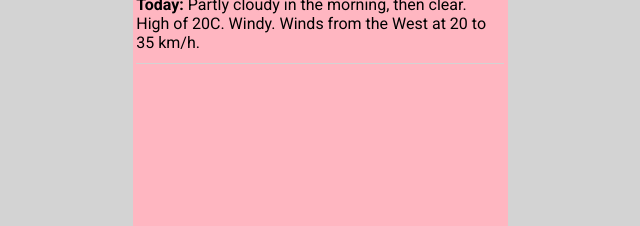
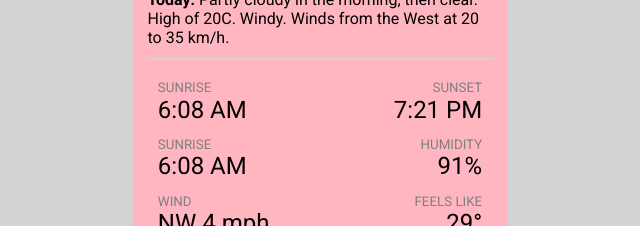
Before and after one commit to npranto/weather-art, a React (Create React App) app: page / in a window 1280 px wide. Shown: the part 574-800 px from the top of the page, without its empty margins (320-960 px from the left). Built offline with nearby package versions, Linux system fonts and the light colour scheme.

Commit message:
w-cT8Sp2HN => Layout for TodayWeatherStats component

```diff
--- /dev/null
+++ b/src/components/TodayWeatherStats/TodayWeatherStats.css
@@ -0,0 +1,9 @@
+.TodayWeatherStats {
+    width: 100%;
+    border-top: 1px solid lightgray;
+    border-bottom: 1px solid lightgray;
+    padding: 3%;
+    display: flex;
+    flex-wrap: wrap;
+    box-sizing: border-box;
+}
--- /dev/null
+++ b/src/components/TodayWeatherStats/TodayWeatherStats.js
@@ -0,0 +1,49 @@
+import React, {Component} from 'react';
+
+import WeatherStat from '../WeatherStat/WeatherStat';
+import './TodayWeatherStats.css';
+
+class TodayWeatherStats extends Component {
+    render() {
+        return (
+            <div className="TodayWeatherStats">
+                <WeatherStat />
+                <div className="WeatherStat">
+                    <p className="label right"><sub> Sunset </sub></p>
+                    <p className="value right"> 7:21 PM </p>
+                </div>
+                <WeatherStat />
+                <div className="WeatherStat">
+                    <p className="label right"><sub> Humidity </sub></p>
+                    <p className="value right"> 91% </p>
+                </div>
+                <div className="WeatherStat">
+                    <p className="label left"><sub> Wind </sub></p>
+                    <p className="value left"> NW 4 mph </p>
+                </div>
+                <div className="WeatherStat">
+                    <p className="label right"><sub> Feels Like </sub></p>
+                    <p className="value right"> 29&deg; </p>
+                </div>
+                <div className="WeatherStat">
+                    <p className="label left"><sub> Precipitation </sub></p>
+                    <p className="value left"> 0 in </p>
+                </div>
+                <div className="WeatherStat">
+                    <p className="label right"><sub> Pressure </sub></p>
+                    <p className="value right"> 30.2 inHg </p>
+                </div>
+                <div className="WeatherStat">
+                    <p className="label left"><sub> Visibility </sub></p>
+                    <p className="value left"> 1,060.8 yd </p>
+                </div>
+                <div className="WeatherStat">
+                    <p className="label right"><sub> UV Index </sub></p>
+                    <p className="value right"> 0 </p>
+                </div>
+            </div>
+        )
+    }
+}
+
+export default TodayWeatherStats;
--- a/src/components/Weather/Weather.css
+++ b/src/components/Weather/Weather.css
@@ -2,7 +2,7 @@
     width: 100%;
     height: 100vh;
     overflow: auto;
-    padding-left: 1%;
-    padding-right: 1%;
+    padding-left: 4%;
+    padding-right: 4%;
     box-sizing: border-box;
 }
--- a/src/components/Weather/Weather.js
+++ b/src/components/Weather/Weather.js
@@ -5,6 +5,7 @@ import TodayHighAndLow from '../TodayHighAndLow/TodayHighAndLow';
 import HourlyForecast from '../HourlyForecast/HourlyForecast';
 import WeeklyForecast from '../WeeklyForecast/WeeklyForecast';
 import TodayForecastSummary from '../TodayForecastSummary/TodayForecastSummary';
+import TodayWeatherStats from '../TodayWeatherStats/TodayWeatherStats';
 import './Weather.css';
 
 class Weather extends Component {
@@ -16,6 +17,7 @@ class Weather extends Component {
                 <HourlyForecast />
                 <WeeklyForecast />
                 <TodayForecastSummary />
+                <TodayWeatherStats />
             </div>
         )
     }
--- /dev/null
+++ b/src/components/WeatherStat/WeatherStat.css
@@ -0,0 +1,18 @@
+.WeatherStat {
+    width: 50%;
+    padding-top: 1%;
+    padding-bottom: 1%;
+}
+.WeatherStat .label {
+    text-transform: uppercase;
+    color: gray;
+}
+.WeatherStat .left {
+    text-align: left;
+}
+.WeatherStat .right {
+    text-align: right;
+}
+.WeatherStat .value {
+    font-size: 1.5em;
+}
--- /dev/null
+++ b/src/components/WeatherStat/WeatherStat.js
@@ -0,0 +1,16 @@
+import React, {Component} from 'react';
+
+import './WeatherStat.css';
+
+class WeatherStat extends Component {
+    render() {
+        return (
+            <div className="WeatherStat">
+                <p className="label left"><sub> Sunrise </sub></p>
+                <p className="value left"> 6:08 AM </p>
+            </div>
+        )
+    }
+}
+
+export default WeatherStat;
```
